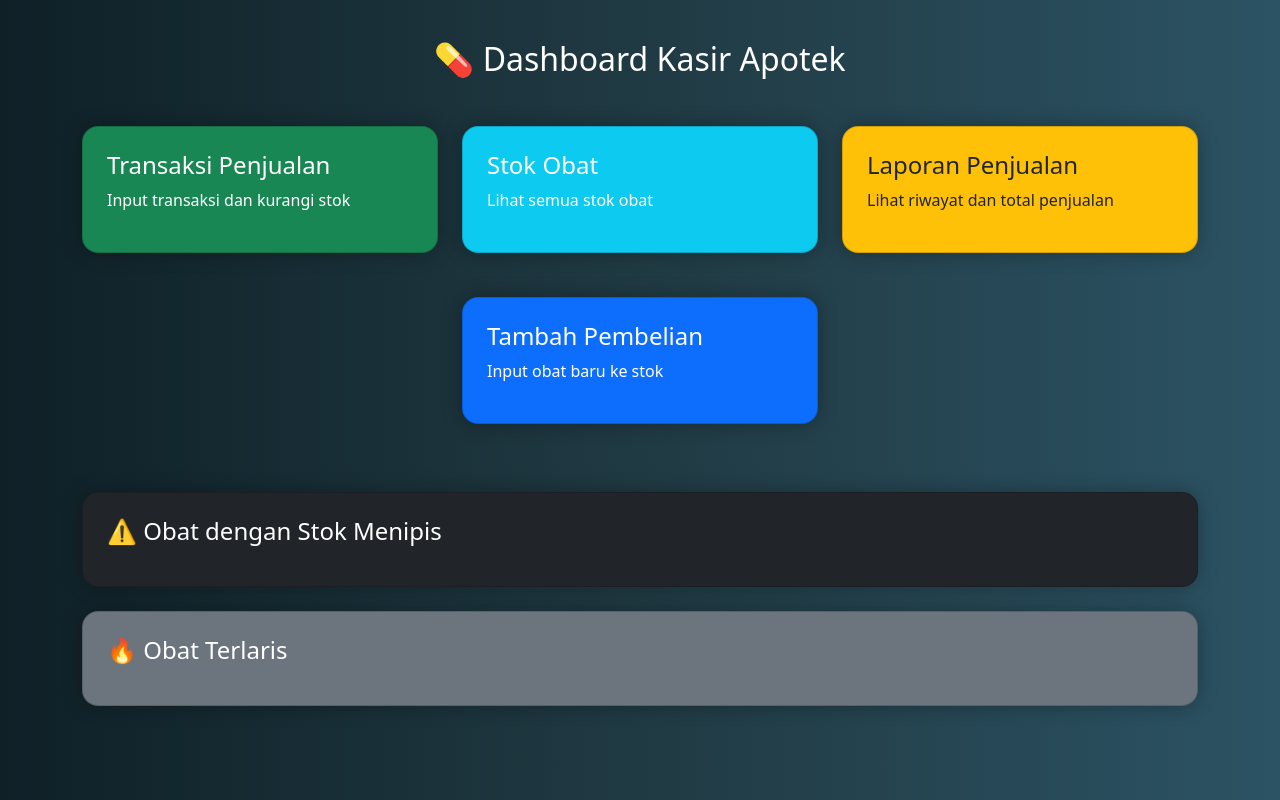
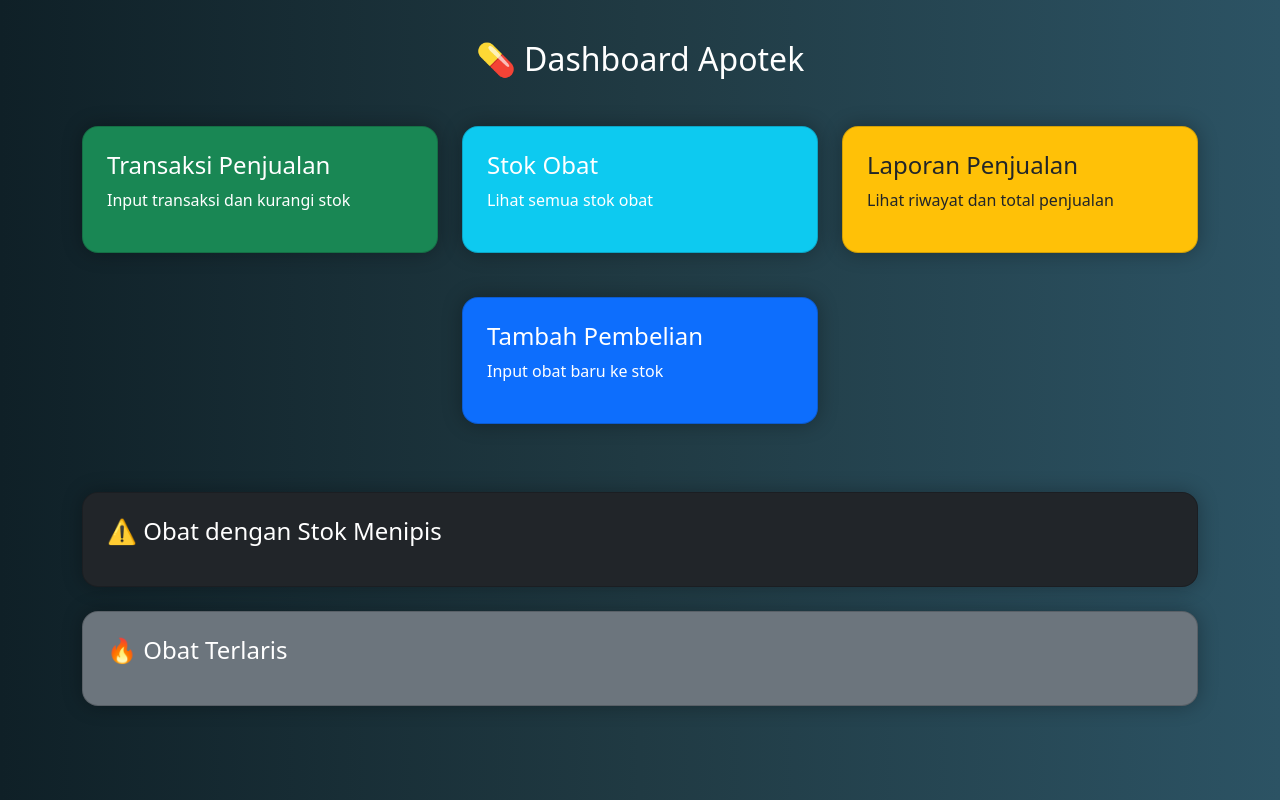
Before and after one commit to Asunim001/Meysha, a plain HTML site: page index.html in a window 1280 px wide. Drawn offline with nearby package versions, Linux system fonts and the light colour scheme; no server answers.

Commit message:
Update index.html

```diff
--- a/index.html
+++ b/index.html
@@ -29,7 +29,7 @@
 <body>
 
 <div class="container">
-  <h2 class="text-center mb-5">💊 Dashboard Kasir Apotek</h2>
+  <h2 class="text-center mb-5">💊 Dashboard Apotek</h2>
 
   <!-- Navigasi -->
   <div class="row g-4 mb-5 justify-content-center">
```
